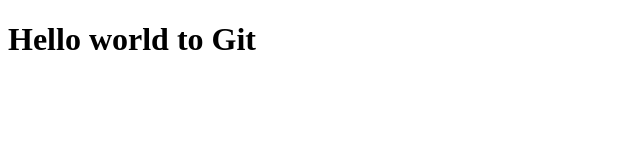
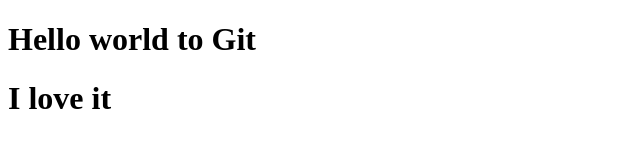
Before and after one commit to Zeal29/testing-git, a plain HTML site: page index.html in a window 1280 px wide. Shown: the whole page, without its empty margins (0-640 px from the left). Drawn offline with Linux system fonts and the light colour scheme.

Commit message:
second commit

```diff
--- a/index.html
+++ b/index.html
@@ -8,5 +8,6 @@
 </head >
 <body >
 <h1>Hello world to Git</h1>
+<h1>I love it</h1>
 </body >
 </html >
```
Also changed, not shown: 1 other file.
